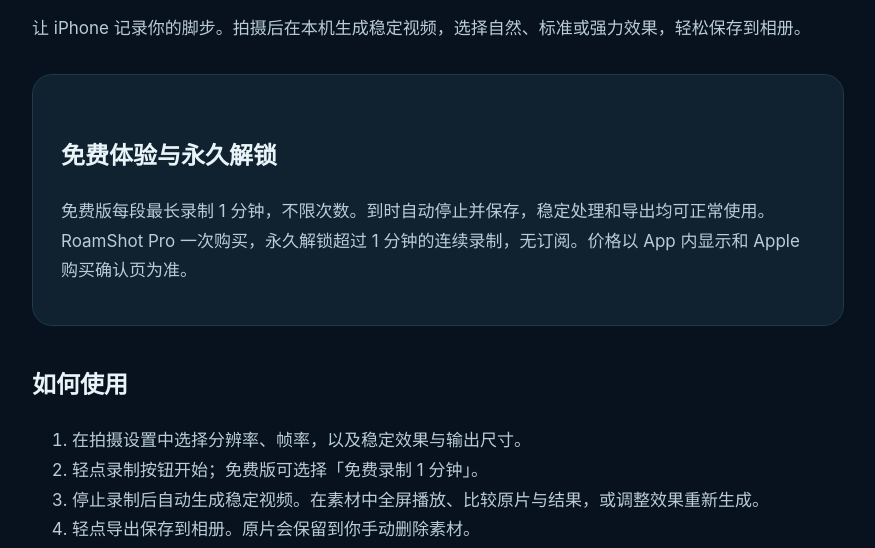
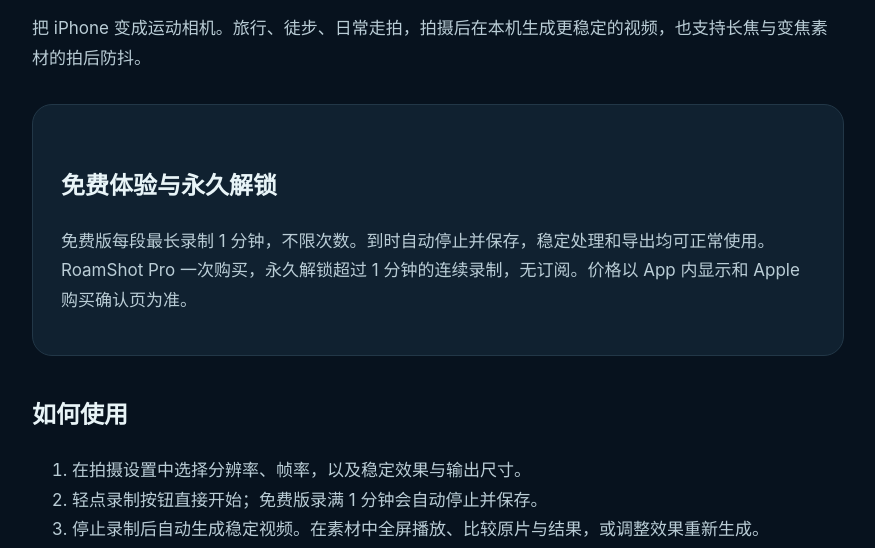
Before and after one commit to ydsf16/ios_action_camera, a plain HTML site: page index.html in a window 1280 px wide. Shown: the part 245-793 px from the top of the page, without its empty margins (202-1077 px from the left). Drawn offline with Linux system fonts and the light colour scheme.

Commit message:
Update recording help for direct free capture

```diff
--- a/index.html
+++ b/index.html
@@ -1 +1 @@
-<!doctype html><html lang="zh-CN"><meta charset="utf-8"><meta name="viewport" content="width=device-width, initial-scale=1"><title>RoamShot · 支持与帮助</title><link rel="stylesheet" href="style.css"><nav><a href="index.html">RoamShot</a><a href="privacy.html">隐私政策</a><a href="terms.html">使用条款</a></nav><main><div class="brand"><img class="icon" src="icon.png" alt="RoamShot 图标"><div><div class="tag">拍摄 · 稳定 · 分享</div><h1>RoamShot</h1></div></div><p>让 iPhone 记录你的脚步。拍摄后在本机生成稳定视频，选择自然、标准或强力效果，轻松保存到相册。</p><section><h2>免费体验与永久解锁</h2><p>免费版每段最长录制 1 分钟，不限次数。到时自动停止并保存，稳定处理和导出均可正常使用。RoamShot Pro 一次购买，永久解锁超过 1 分钟的连续录制，无订阅。价格以 App 内显示和 Apple 购买确认页为准。</p></section><h2>如何使用</h2><ol><li>在拍摄设置中选择分辨率、帧率，以及稳定效果与输出尺寸。</li><li>轻点录制按钮开始；免费版可选择「免费录制 1 分钟」。</li><li>停止录制后自动生成稳定视频。在素材中全屏播放、比较原片与结果，或调整效果重新生成。</li><li>轻点导出保存到相册。原片会保留到你手动删除素材。</li></ol><h2>恢复购买</h2><p>打开「设置 → RoamShot Pro → 恢复购买」，使用购买时的 Apple 账户。购买等待批准时，批准后会自动更新权益。</p><h2>常见问题</h2><p><strong>处理速度与发热：</strong>高分辨率、高帧率和长视频需要更多时间、空间和电量。保持 App 在前台，设备过热时稍后再处理。</p><p><strong>灯光频闪与拖影：</strong>在室内灯光下可尝试自动曝光。较短曝光有助于减少运动模糊，但需要足够光线。</p><p><strong>导出失败：</strong>在系统设置中允许添加照片，检查可用存储后重试。导出直接保存现有视频。</p><h2>联系支持</h2><p>请通过 <a href="https://github.com/ydsf16/ios_action_camera/issues">GitHub Issues</a> 提交问题，注明 App 版本、iPhone 型号和操作步骤。请勿在公开问题中附上私人视频或账户信息。</p><p><a href="https://github.com/ydsf16/ios_action_camera">开源代码与许可</a></p></main><footer>RoamShot · 最后更新：2026 年 9 月 13 日</footer></html>
+<!doctype html><html lang="zh-CN"><meta charset="utf-8"><meta name="viewport" content="width=device-width, initial-scale=1"><title>RoamShot · 支持与帮助</title><link rel="stylesheet" href="style.css"><nav><a href="index.html">RoamShot</a><a href="privacy.html">隐私政策</a><a href="terms.html">使用条款</a></nav><main><div class="brand"><img class="icon" src="icon.png" alt="RoamShot 图标"><div><div class="tag">拍摄 · 稳定 · 分享</div><h1>RoamShot</h1></div></div><p>把 iPhone 变成运动相机。旅行、徒步、日常走拍，拍摄后在本机生成更稳定的视频，也支持长焦与变焦素材的拍后防抖。</p><section><h2>免费体验与永久解锁</h2><p>免费版每段最长录制 1 分钟，不限次数。到时自动停止并保存，稳定处理和导出均可正常使用。RoamShot Pro 一次购买，永久解锁超过 1 分钟的连续录制，无订阅。价格以 App 内显示和 Apple 购买确认页为准。</p></section><h2>如何使用</h2><ol><li>在拍摄设置中选择分辨率、帧率，以及稳定效果与输出尺寸。</li><li>轻点录制按钮直接开始；免费版录满 1 分钟会自动停止并保存。</li><li>停止录制后自动生成稳定视频。在素材中全屏播放、比较原片与结果，或调整效果重新生成。</li><li>轻点导出保存到相册。原片会保留到你手动删除素材。</li></ol><h2>升级与恢复购买</h2><p>升级入口位于「设置 → RoamShot Pro」，拍摄时不弹出购买提示。已购买用户可在该页面轻点「恢复购买」，使用购买时的 Apple 账户。购买等待批准时，批准后会自动更新权益。</p><h2>常见问题</h2><p><strong>处理速度与发热：</strong>高分辨率、高帧率和长视频需要更多时间、空间和电量。保持 App 在前台，设备过热时稍后再处理。</p><p><strong>灯光频闪与拖影：</strong>在室内灯光下可尝试自动曝光。较短曝光有助于减少运动模糊，但需要足够光线。</p><p><strong>导出失败：</strong>在系统设置中允许添加照片，检查可用存储后重试。导出直接保存现有视频。</p><h2>联系支持</h2><p>请通过 <a href="https://github.com/ydsf16/ios_action_camera/issues">GitHub Issues</a> 提交问题，注明 App 版本、iPhone 型号和操作步骤。请勿在公开问题中附上私人视频或账户信息。</p><p><a href="https://github.com/ydsf16/ios_action_camera">开源代码与许可</a></p></main><footer>RoamShot · 最后更新：2026 年 9 月 13 日</footer></html>
```
